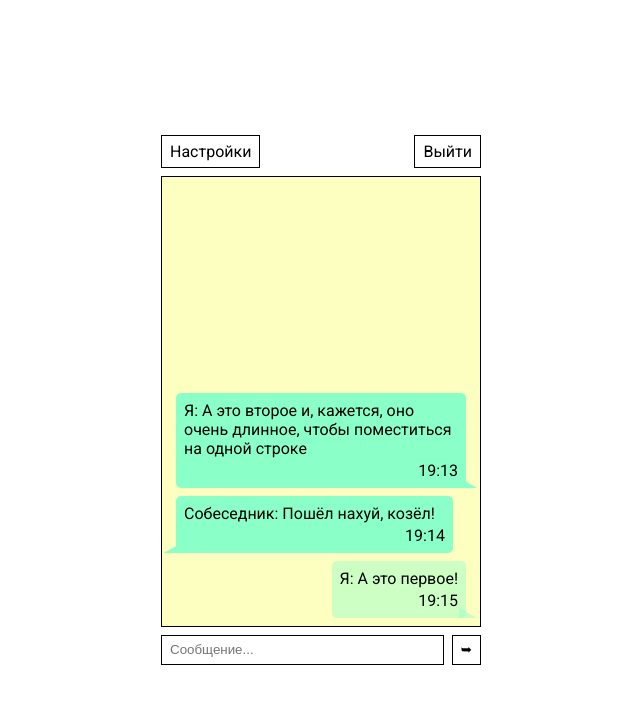
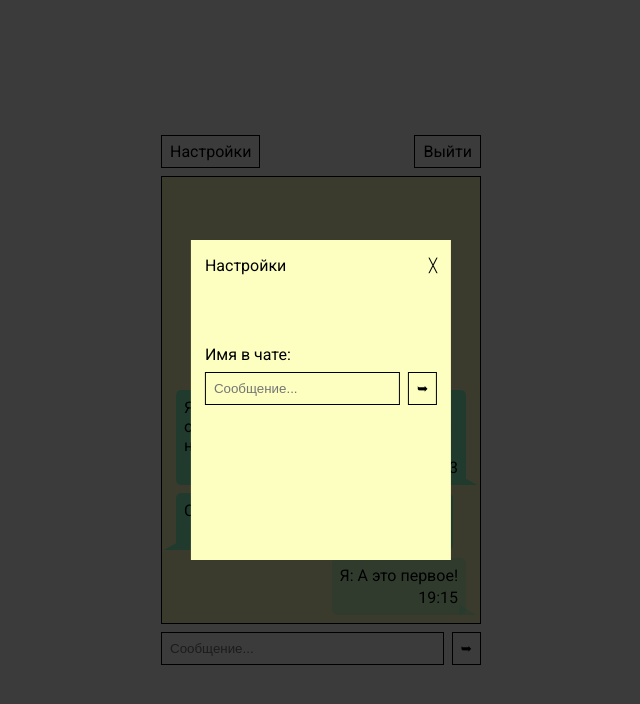
Before and after one commit to enotstitch/chat, a website built with Parcel: page index.html in a window 1280 px wide. Both pictures are taken after a click on the link "Настройки". Shown: the whole page, without its empty margins (319-959 px from the left). Built offline with nearby package versions, Linux system fonts and the light colour scheme.

Commit message:
Made modal

```diff
--- a/css/main.css
+++ b/css/main.css
@@ -194,7 +194,8 @@ img {
 .chat__input {
 	padding: 6px 8px;
 	border: 1px solid var(--dark-color);
-	line-height: 16px;
+	line-height: 19px;
+	background-color: transparent;
 }
 
 .chat__message {
@@ -202,6 +203,43 @@ img {
 }
 
 .chat__send {
-	background-color: transparent;
 	cursor: pointer;
 }
+
+.modal {
+  visibility: hidden;
+  position: fixed;
+  top: 0;
+  left: 0;
+  width: 100vw;
+  height: 100vh;
+  background-color: #000000c4;
+}
+
+.modal__wrap {
+  visibility: hidden;
+	position: absolute;
+	top: 50%;
+	left: 50%;
+	transform: translate(-50%, -50%);
+	min-height: 320px;
+	max-width: 270px;
+	padding: 16px 14px;
+	background-color: var(--background-color);
+}
+
+.open {
+  visibility: visible;
+}
+
+.modal__header {
+	display: flex;
+	justify-content: space-between;
+	align-items: center;
+	margin-bottom: 70px;
+}
+
+.modal__text {
+	display: inline-block;
+	margin-bottom: 8px;
+}
--- a/index.html
+++ b/index.html
@@ -30,15 +30,17 @@
 									<time class="message__time">19:13</time>
 								</div>
 
-								<div class="dialogue__message dialogue__message--interlocutor message">
+								<div
+									class="dialogue__message dialogue__message--interlocutor message"
+								>
 									<span class="message__sender">Собеседник:</span>
-									<p class="message__text">
-										Пошёл нахуй, козёл!
-									</p>
+									<p class="message__text">Пошёл нахуй, козёл!</p>
 									<time class="message__time">19:14</time>
 								</div>
 
-								<div class="dialogue__message dialogue__message--my message message--delivered">
+								<div
+									class="dialogue__message dialogue__message--my message message--delivered"
+								>
 									<span class="message__sender">Я:</span>
 									<p class="message__text">А это первое!</p>
 									<time class="message__time">19:15</time>
@@ -61,5 +63,29 @@
 				</div>
 			</main>
 		</div>
+		<div class="modal" id="settings">
+			<div class="modal__wrap">
+				<div class="modal__header">
+					<span class="modal__title">Настройки</span>
+					<button class="modal__close btn-reset">&#9587;</button>
+				</div>
+				<div class="modal__body">
+					<span class="modal__text">Имя в чате:</span>
+					<form class="chat__form" action="#">
+						<input
+							class="chat__input chat__message"
+							type="text"
+							placeholder="Сообщение..."
+						/>
+						<input
+							class="chat__input chat__send"
+							type="submit"
+							value="&#10149;"
+						/>
+					</form>
+				</div>
+			</div>
+		</div>
+		<script src="js/main.js"></script>
 	</body>
 </html>
--- a/js/main.js
+++ b/js/main.js
@@ -0,0 +1,25 @@
+const settingsBtn = document.querySelector('.chat__settings');
+const closeBtns = document.querySelectorAll('.modal__close');
+let modal;
+let modalWrap;
+
+function openModal(id) {
+	modal = document.getElementById(id);
+	modalWrap = modal.querySelector('.modal__wrap');
+
+	modal.classList.add('open');
+	modalWrap.classList.add('open');
+}
+
+function closeModal() {
+	modal.classList.remove('open');
+	modalWrap.classList.remove('open');
+}
+
+settingsBtn.addEventListener('click', () => {
+	openModal('settings');
+});
+
+closeBtns.forEach((btn) => {
+	btn.addEventListener('click', closeModal);
+});
```
